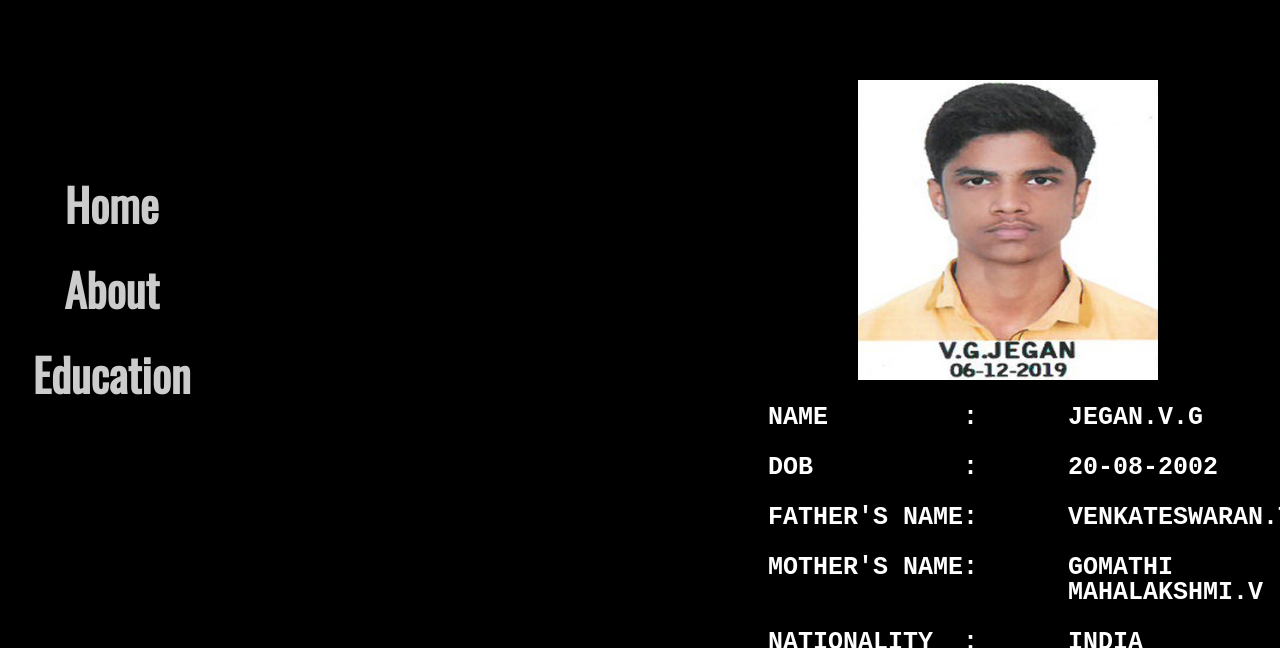
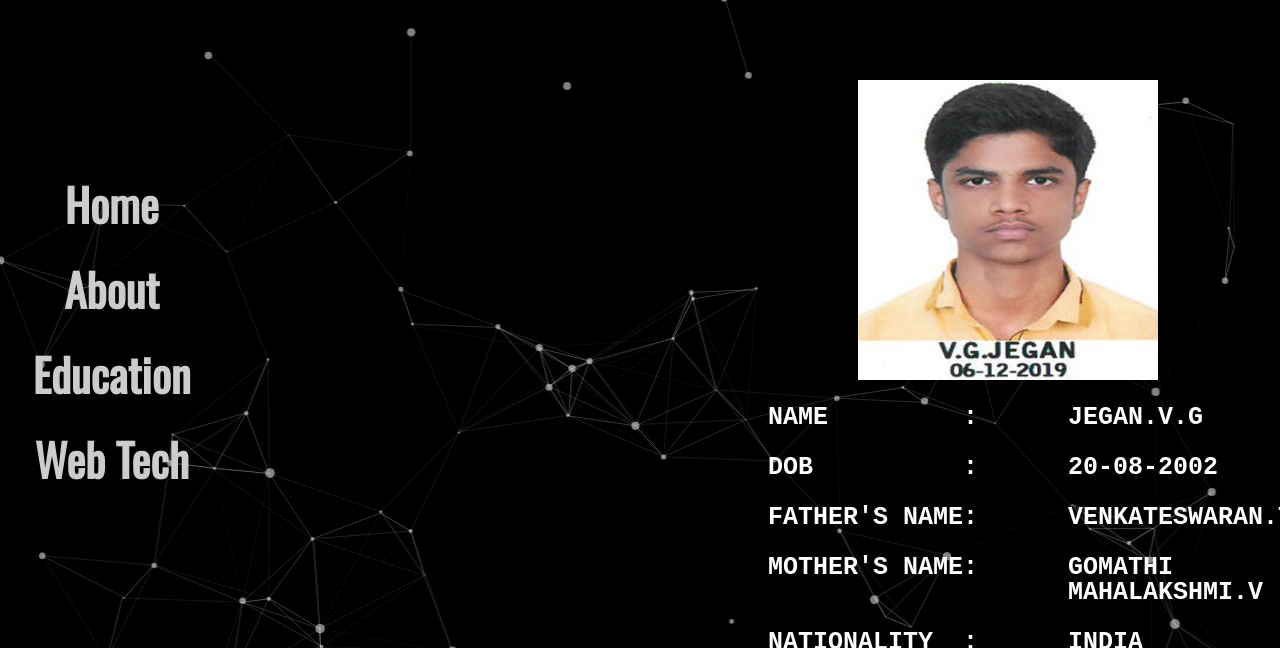
Before and after one commit to JeganVG/jeganvg-web, a plain HTML site: page demo/about.html in a window 1280 px wide. Shown: the top 648 px of the page. Drawn offline with nearby package versions, Linux system fonts and the light colour scheme; files whose address does not match are found by name.

Commit message:
webtech skills

```diff
--- a/demo/about.html
+++ b/demo/about.html
@@ -12,11 +12,12 @@
      <li><a href="./index.html" data-text="Home">Home</a></li><br></br>
      <li><a href="./about.html" data-text="About">About</a></li><br></br>
      <li><a href="./education.html" data-text="Education">Education</a></li><br></br>
+     <li><a href="./webtech.html" data-text="Web Tech">Web Tech</a></li><br></br>
      </ul>
      <link href='https://fonts.googleapis.com/css?family=Dosis:600' rel='stylesheet' type='text/css'>
 <div id="particles-js"></div>
 <!-- scripts -->
-<script src="../particles.js"></script>
+<script src="js/particles.js"></script>
 <script src="js/app.js"></script>\
 <body>
   <div class="orb"></div>
--- a/demo/css/style4.css
+++ b/demo/css/style4.css
@@ -86,14 +86,14 @@
 	ul#nav li a:before {
 	content: '';
 	position: absolute;
-	top: 50%;
-	left: 2px;
+	top: 50px;
+	left: -20px;
 	transform: translate(-50%,-50%);
 	display: flex; justify-content: center;
 	align-items: center;
 	font-size: 5em;
 	color: rgba(0,0,0,.1);
-	border-radius: 50%;
+	border-radius: 40%;
 	z-index: -1;
 	opacity: 0;
 	font-weight: 900;
```
Also changed, not shown: demo/index.html (+5 -5 lines), demo/webtech.html (renamed from demo/skills.html, +1 -1 lines).
